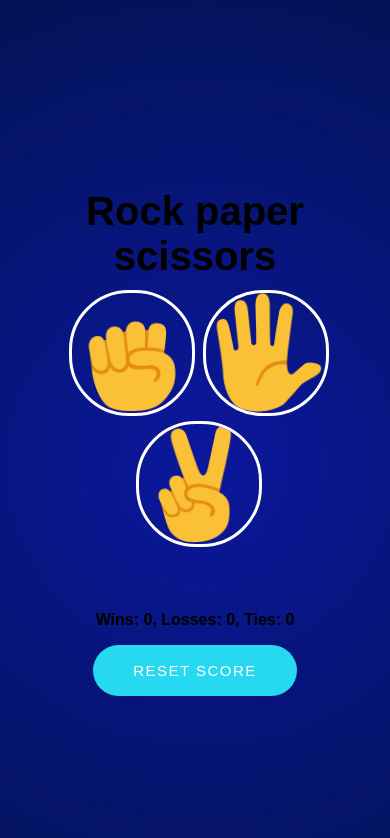
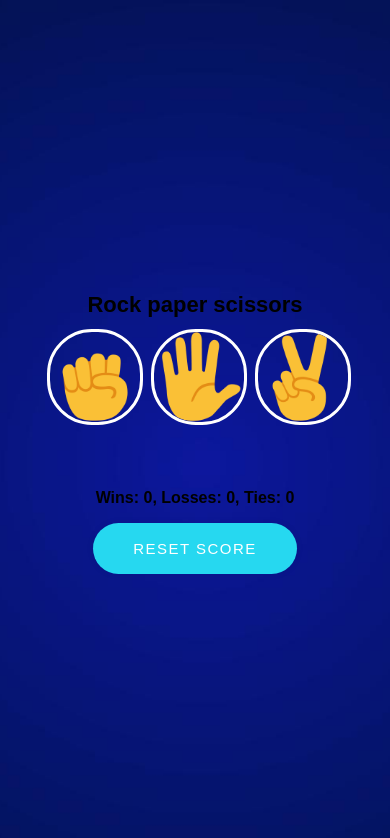
Before and after one commit to Yosa-2050/rock-paper-scissors, a plain HTML site: page index.html in a window 390 px wide. Drawn offline with Linux system fonts and the light colour scheme.

Commit message:
make it responsive

```diff
--- a/styles.css
+++ b/styles.css
@@ -89,3 +89,30 @@
   transform: translateY(10px);
   transition: 100ms;
 }
+
+
+@media (max-width: 600px) {
+  .move-button {
+    width: 90px;
+    height: 90px;
+  }
+
+  .move-icon {
+    width: 90px;
+    height: 90px;
+    border-radius: 45px;
+  }
+
+  .player-move-icon {
+    width: 80px;
+    height: 80px;
+  }
+
+  .title {
+    font-size: 22px;
+  }
+
+  .result {
+    font-size: 20px;
+  }
+}
```
